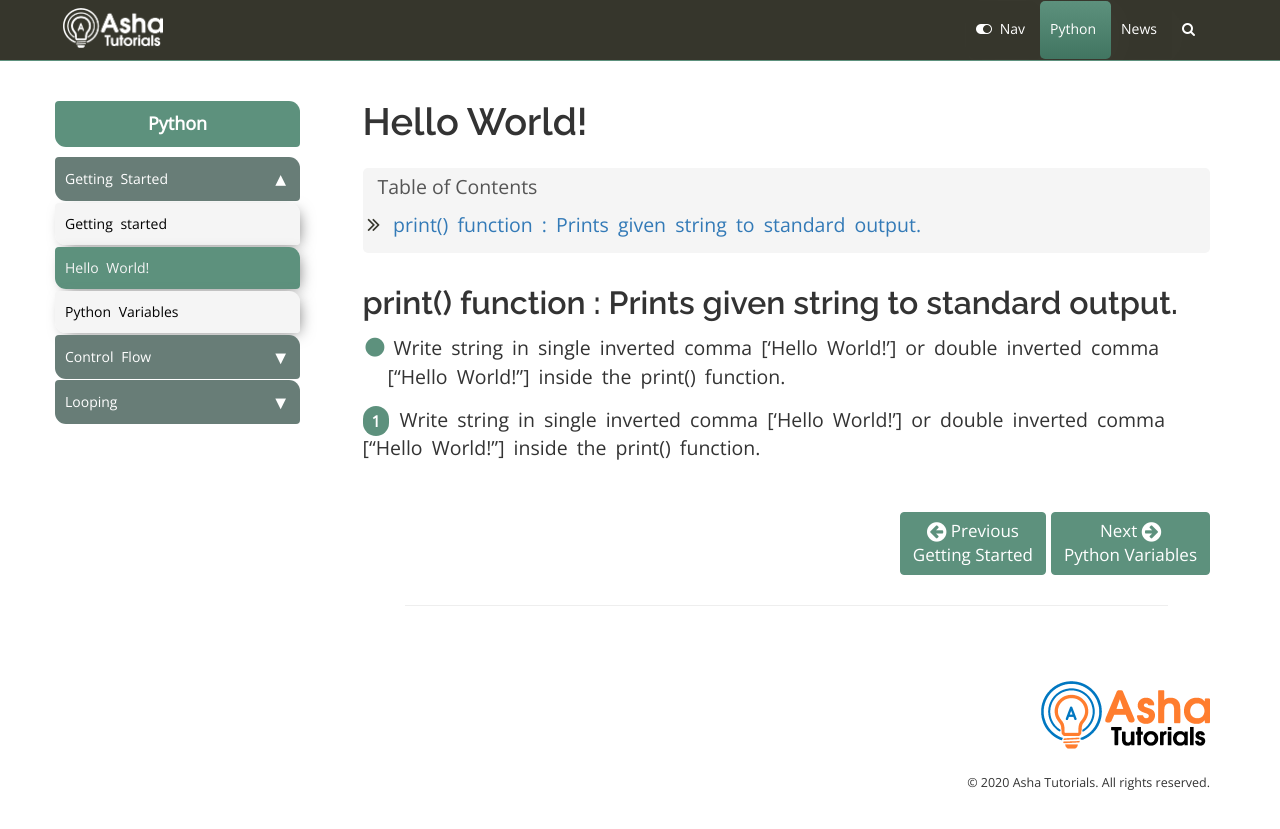
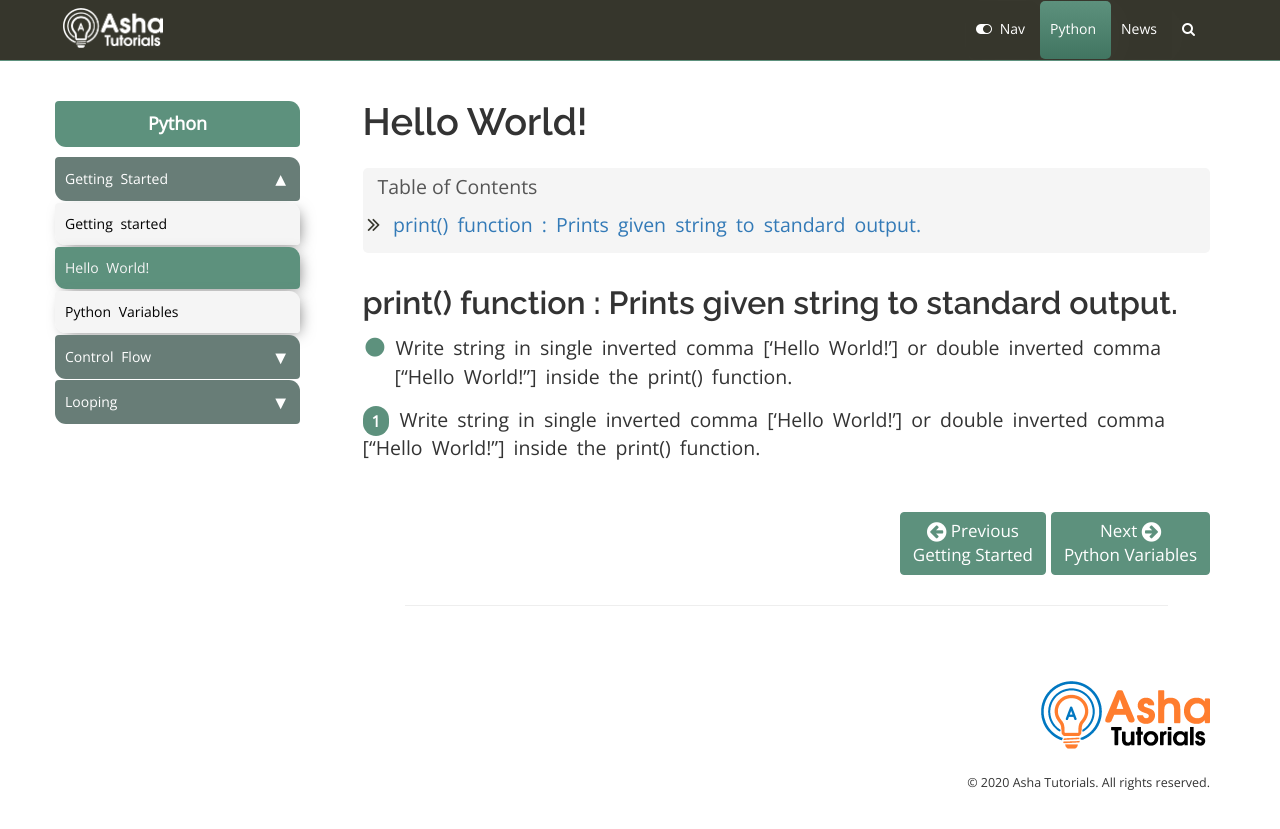
Before and after one commit to VBhojawala/vbhojawala.github.io, a Jekyll site: the page built from pages/python/01_GettingStarted/01_Hello_Wrold.md, in a window 1280 px wide. Shown: the top 829 px of the page. Built offline with Jekyll 4.4.1, drawn with Linux system fonts in a browser that asks for light colours; comment, search, counter and statistics services are not loaded.

Commit message:
UL LI second line align fixed.

```diff
--- a/css/customstyles.css
+++ b/css/customstyles.css
@@ -5,10 +5,8 @@ ul li::before {
     content: "\f111";
     font-family: FontAwesome;
     font-size: 22px;
-    display: inline-block;
     margin-left: -1em;
-    margin-right: -7px;
-    width: 0.95em;
+    margin-right: 2px;
     color: #5D917D;
 }
 
@@ -1484,10 +1482,11 @@ ul.mobile-toggle > a{
     margin-top: 15px;
     margin-bottom: 15px;
 }
-#tut-content ul li p{
-    display: inline;
-    margin-left: 5px;
-    position: relative;
+
+#tut-content ul li{
+    list-style-position: outside;
+    text-indent: -7px;
+    padding-left: 7px;
 }
 
 .panel-body h4{
--- a/pages/python/01_GettingStarted/01_Hello_Wrold.md
+++ b/pages/python/01_GettingStarted/01_Hello_Wrold.md
@@ -14,7 +14,7 @@ next_title: Python Variables
 
 <div id="tut-content">
     <ul>
-        <li> <p>Write string in single inverted comma [‘Hello World!’]  or double inverted comma [“Hello World!”] inside the print() function. </p> </li>
+        <li> Write string in single inverted comma [‘Hello World!’]  or double inverted comma [“Hello World!”] inside the print() function.  </li>
     </ul>
 </div>
 
```
Also changed, not shown: 3 other files.
